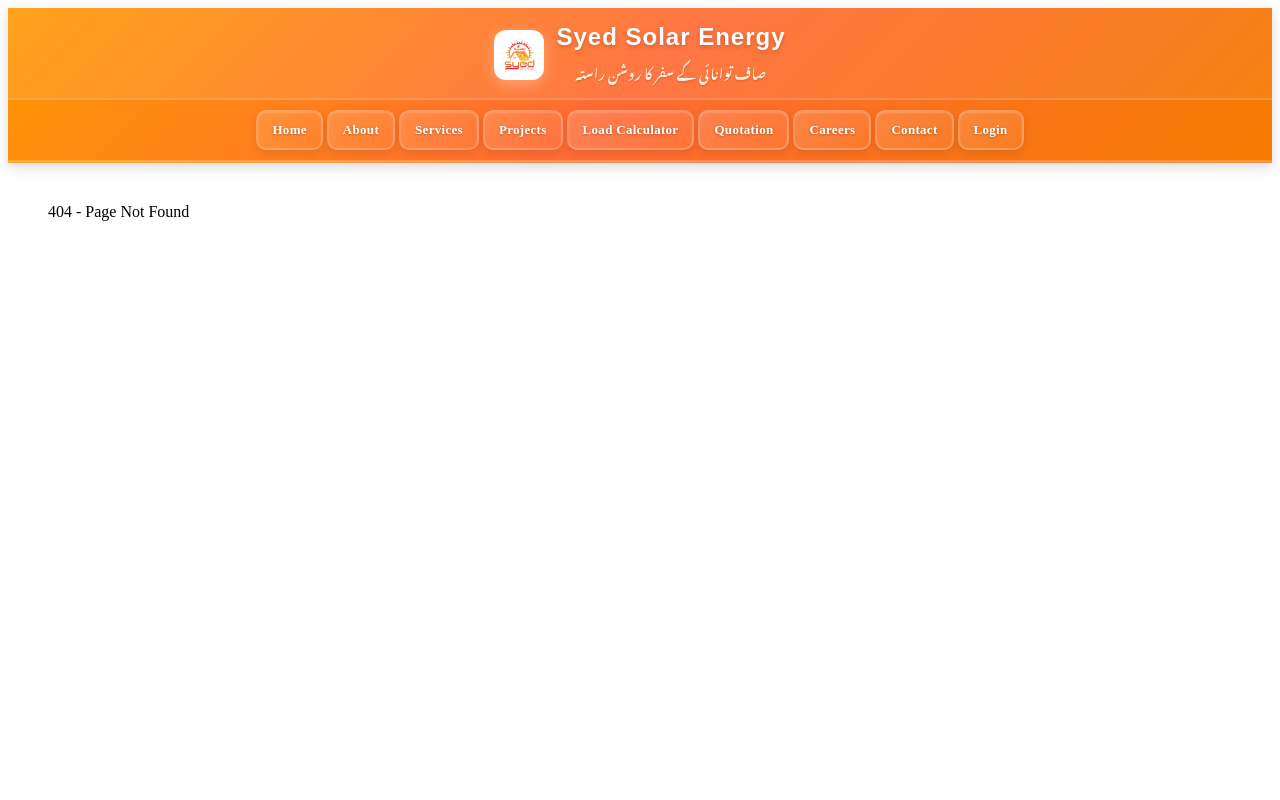
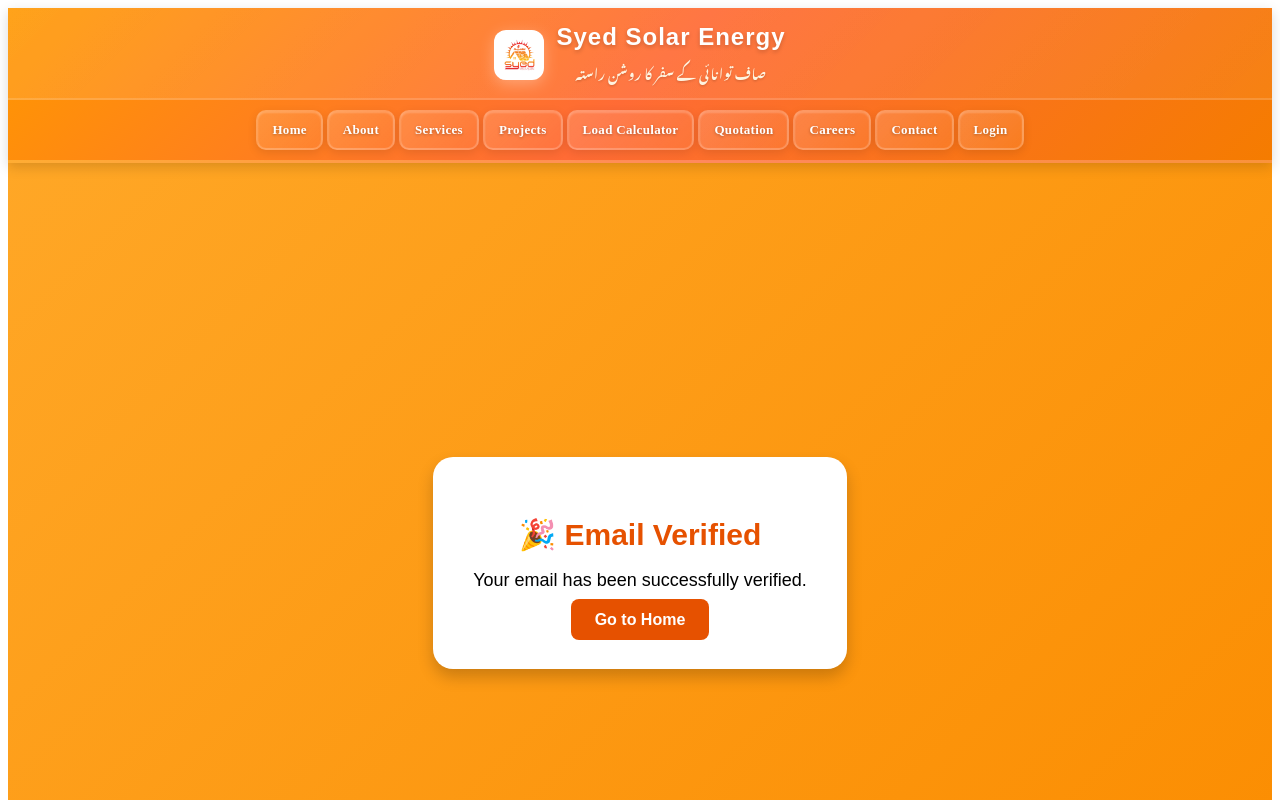
Before and after one commit to syedsolarenergy/syedsolarenergy, a React (Create React App) app: page /email-verified in a window 1280 px wide. Before the commit this address had no page. Shown: the top 800 px of the page. Built offline with nearby package versions, Linux system fonts and the light colour scheme.

Commit message:
Added email verified page

```diff
--- a/src/App.js
+++ b/src/App.js
@@ -35,6 +35,8 @@ import ChangePassword from "./pages/ChangePassword";
 
 // New Admin Panel (public login)
 import AdminPanel from "./pages/AdminPanel";
+import EmailVerified from "./pages/email-verified";
+
 
 function AppContent() {
   const location = useLocation();
@@ -61,6 +63,8 @@ function AppContent() {
 
           {/* Public Admin Panel (new) */}
           <Route path="/adminpanel" element={<AdminPanel />} />
+          <Route path="/email-verified" element={<EmailVerified />} />
+
 
           {/* Auth Pages */}
           <Route path="/login" element={<Login />} />
```
